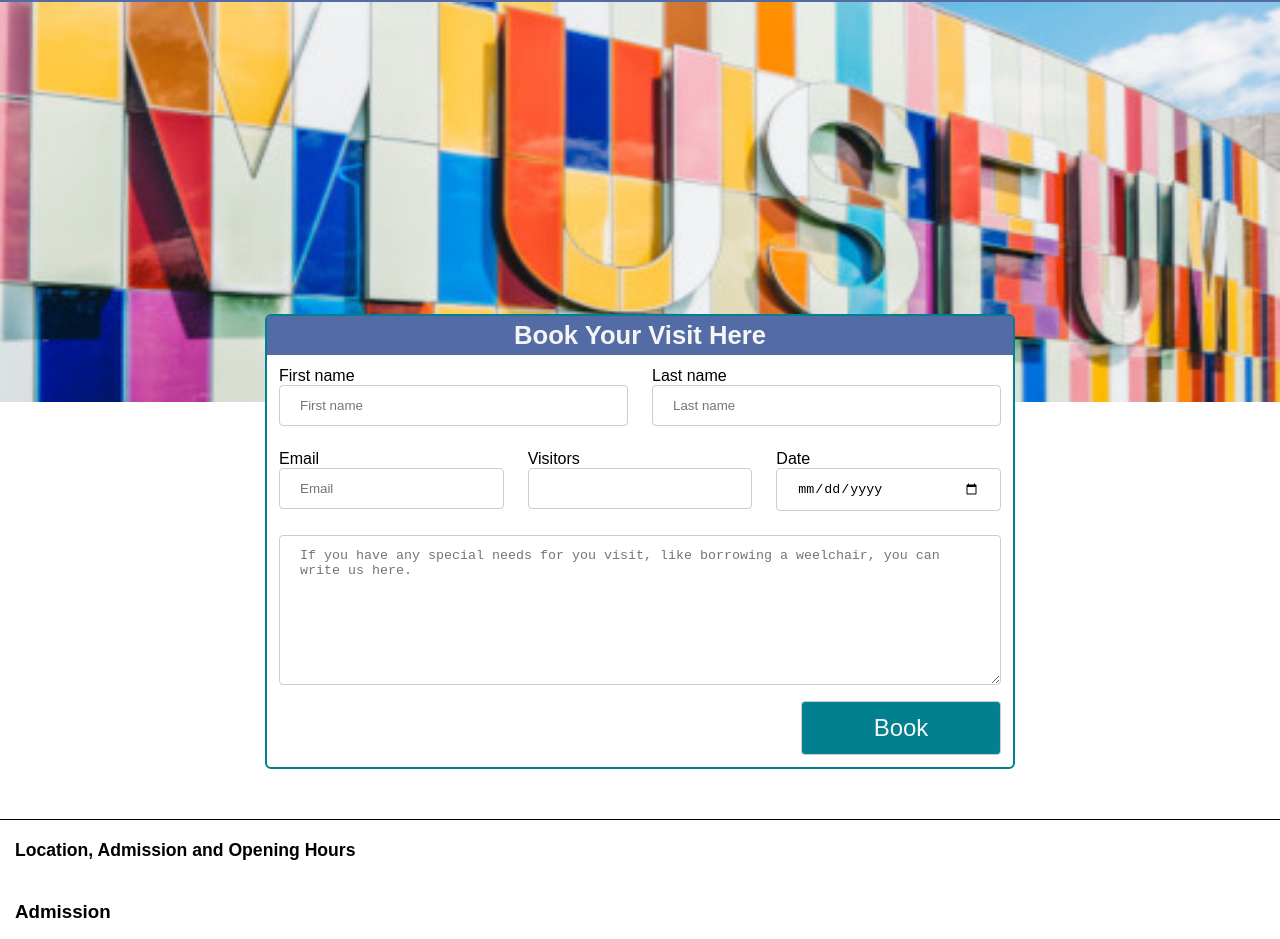
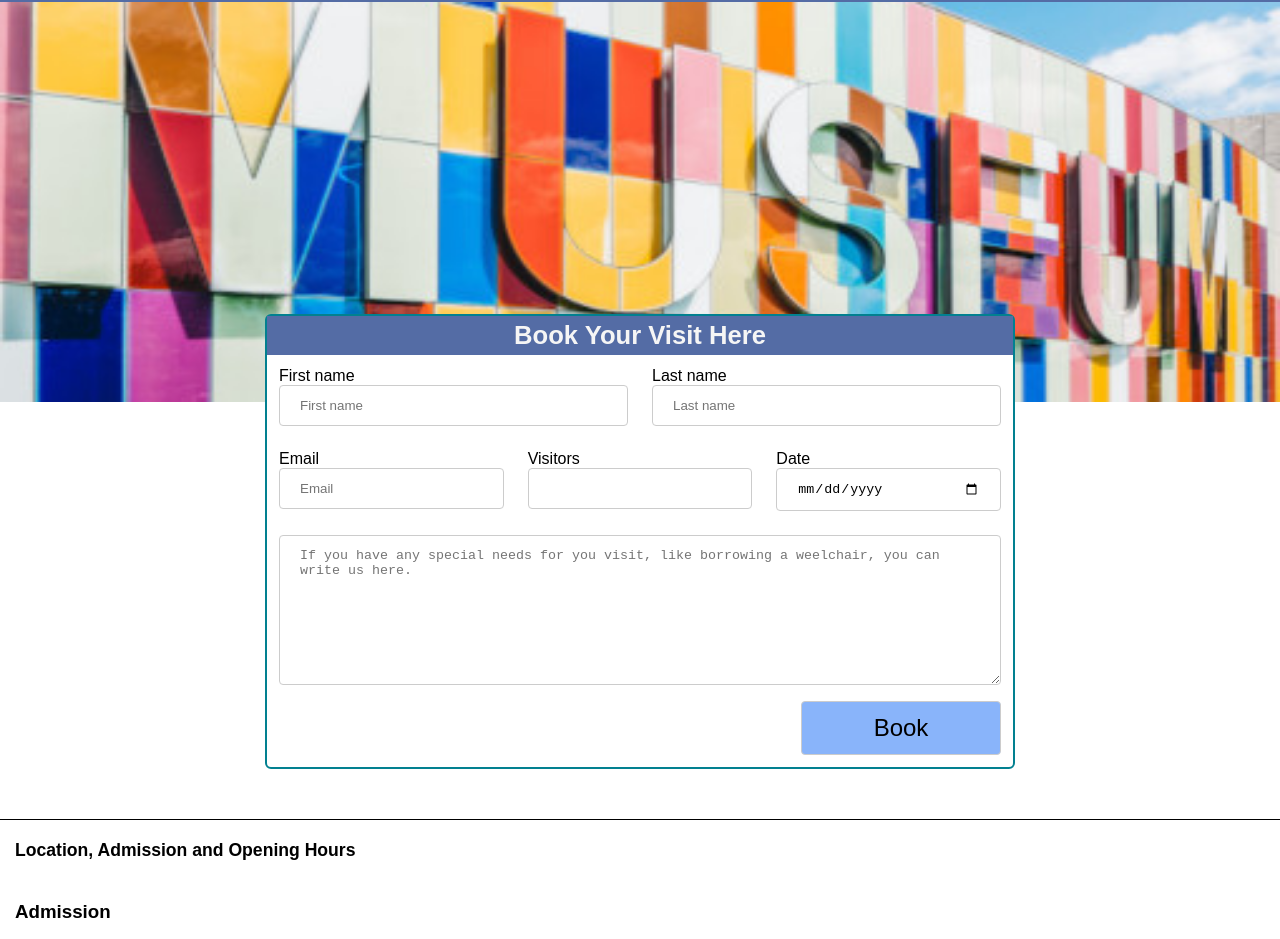
Before and after one commit to ErlandHeenHalvorsen/Semesteroppgave01002erlhal, a plain HTML site: page Visit.html in a window 1280 px wide. Shown: the part 98-1037 px from the top of the page. Drawn offline with Linux system fonts and the light colour scheme; a web font is replaced by a local one.

Commit message:
adjusted colours

```diff
--- a/styles.css
+++ b/styles.css
@@ -55,8 +55,8 @@ body {
 
 .form .book,
 .book {
-  background-color: #028090;
-  color: whitesmoke;
+  background-color: #89b4fa;
+  color: black;
   font-family: "jacques francois", sans-serif;
   font-size: 1.5em;
   margin: 0px 0;
@@ -67,7 +67,7 @@ body {
 }
 
 .book:hover {
-  background-color: #06626e;
+  box-shadow: 0 6px 10px rgba(0, 0, 0, 0.24);
 }
 
 .index_main {
@@ -346,6 +346,7 @@ p {
   padding: 20px;
   width: 700px;
   background: #fff;
+  border: solid 4px #6f90d0;
   box-shadow: 0 5px 10px rgba(0, 0, 0, 0.1);
 }
 
```
